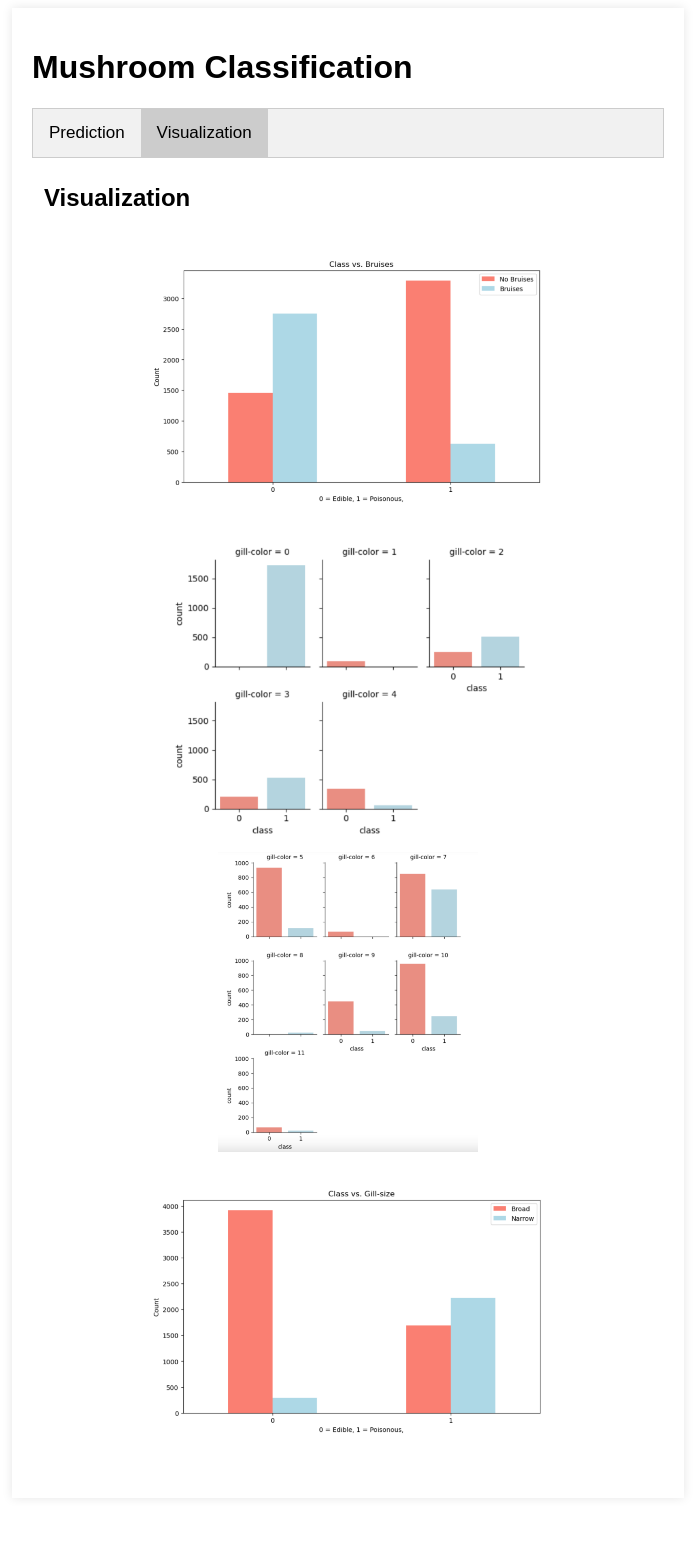
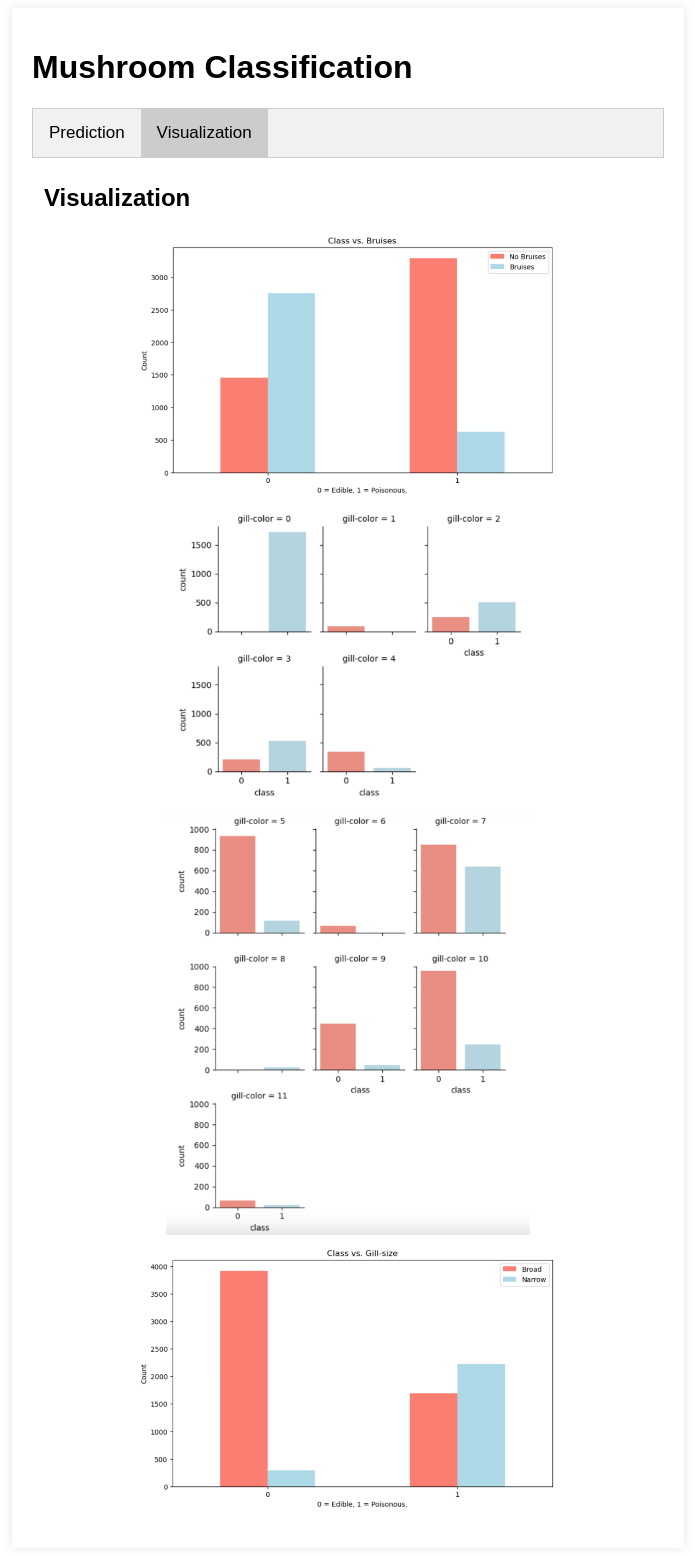
Before and after one commit to mjhihi/project4_team1, a Flask app: page / in a window 1280 px wide, after a click on "Visualization". Shown: the whole page, without its empty margins (292-987 px from the left). Before the commit the page ends 1433 px from the top, so only its background shows below. Run offline with Flask 3, Linux system fonts and the light colour scheme; parts of the project's set-up code (start-up, migrations or seed data) failed here and were passed over.

Commit message:
Update index.html

```diff
--- a/templates/index.html
+++ b/templates/index.html
@@ -38,14 +38,6 @@
             border-top: none;
         }
 
-        .standard-image-size {
-            width: 400px;
-            height: 300px;
-            object-fit: contain;
-            display: block;
-            margin: 10px auto;
-        }
-
         .header-image {
             width: 100%;
             height: auto;
@@ -57,6 +49,27 @@
             font-size: 12px;
             text-align: center;
             margin-bottom: 20px;
+        }
+
+        .visualization-image {
+            display: block;
+            margin: 10px auto;
+        }
+
+        .visualization-image.bruises {
+            width: 70%;
+        }
+
+        .visualization-image.color1 {
+            width: 60%;
+        }
+
+        .visualization-image.color2 {
+            width: 60%;
+        }
+
+        .visualization-image.gillsize {
+            width: 70%;
         }
     </style>
 </head>
@@ -170,10 +183,10 @@
 
         <div id="Visualization" class="tabcontent">
             <h2>Visualization</h2>
-            <img src="{{ url_for('static', filename='class_bruises.png') }}" alt="Class vs. Bruises" class="standard-image-size">
-            <img src="{{ url_for('static', filename='class_color1.png') }}" alt="Class vs. Gill Color Part 1" class="standard-image-size">
-            <img src="{{ url_for('static', filename='class_color2.png') }}" alt="Class vs. Gill Color Part 2" class="standard-image-size">
-            <img src="{{ url_for('static', filename='class_gillSize.png') }}" alt="Class vs. Gill Size" class="standard-image-size">
+            <img src="{{ url_for('static', filename='class_bruises.png') }}" alt="Class vs. Bruises" class="visualization-image bruises">
+            <img src="{{ url_for('static', filename='class_color1.png') }}" alt="Class vs. Gill Color Part 1" class="visualization-image color1">
+            <img src="{{ url_for('static', filename='class_color2.png') }}" alt="Class vs. Gill Color Part 2" class="visualization-image color2">
+            <img src="{{ url_for('static', filename='class_gillSize.png') }}" alt="Class vs. Gill Size" class="visualization-image gillsize">
         </div>
     </div>
     <script src="{{ url_for('static', filename='script.js') }}"></script>
```
